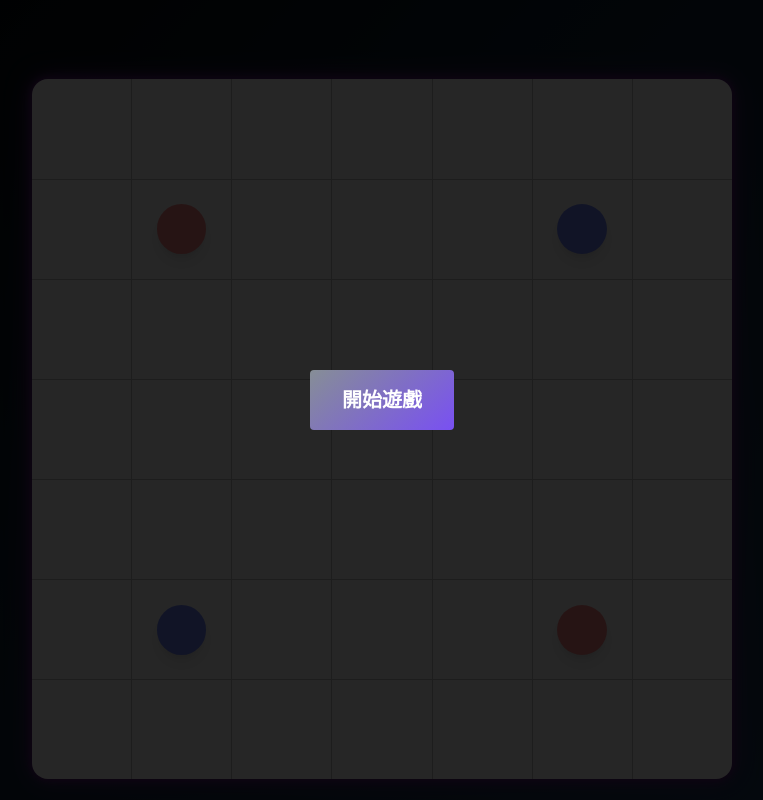
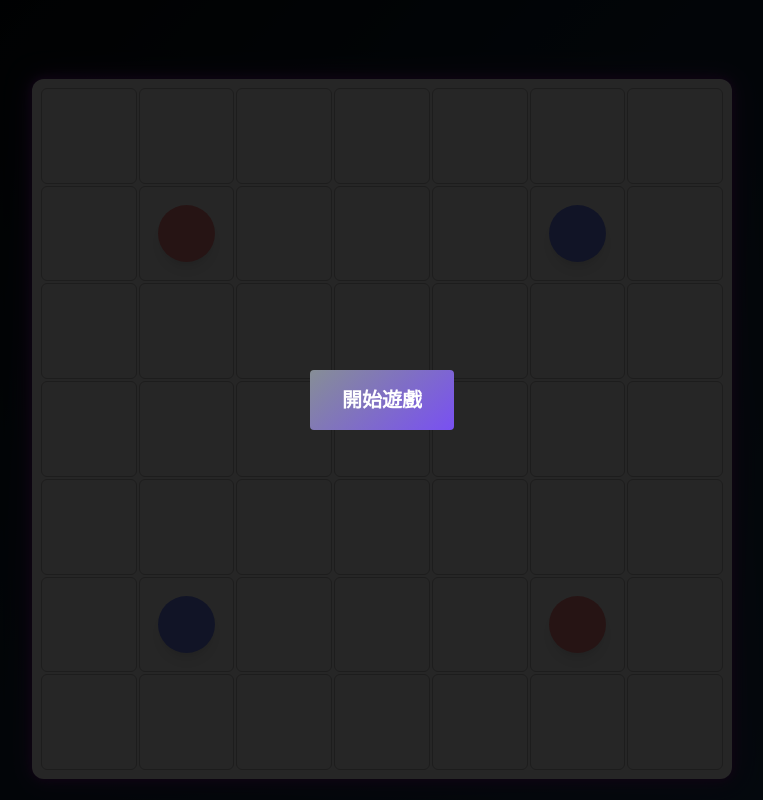
Before and after one commit to tdksr0505/wall-go, a React (Vite) app: page / in a window 1280 px wide. Shown: the whole page, without its empty margins (258-1021 px from the left). Built offline with nearby package versions, Linux system fonts and the light colour scheme.

Commit message:
style: improve board UI

```diff
--- a/src/components/Board.tsx
+++ b/src/components/Board.tsx
@@ -18,7 +18,7 @@ export default function Board() {
 
   return (
     <>
-      <div className="w-full max-w-[700px] mx-auto bg-white rounded-2xl  shadow-[0_0_6px_#5b1e78,0_0_12px_#5b1e78,0_0_24px_#5b1e78]">
+      <div className="w-full max-w-[700px] mx-auto bg-white rounded-xl p-2  shadow-[0_0_6px_#5b1e78,0_0_12px_#5b1e78,0_0_24px_#5b1e78]">
         {board.map((row, index) => {
           return (
             <div key={index} className="flex w-full justify-center">
@@ -26,6 +26,7 @@ export default function Board() {
                 const stone = el.stone
                 const isHighlight = highlightPositions.some((pos) => pos.x === el.position.x && pos.y === el.position.y)
                 return (
+                  <div className="p-[1px] flex-1 aspect-square">
                     <Cell
                       cellData={el}
                       key={`${el.position.x}-${el.position.y}`}
@@ -35,6 +36,7 @@ export default function Board() {
                     >
                       {stone && <Stone player={stone.player} />}
                     </Cell>
+                  </div>
                 )
               })}
             </div>
--- a/src/components/Cell.tsx
+++ b/src/components/Cell.tsx
@@ -15,16 +15,16 @@ const getWallColor = (player: Player) => {
   return player === Players.Blue ? 'var(--blue)' : 'var(--red)'
 }
 const wallDirections: Array<{ key: Direction; className: string }> = [
-  { key: 'top', className: 'rounded-full top-[-3px] left-[5px] w-[calc(100%_-_10px)] h-[5px]' },
-  { key: 'bottom', className: 'rounded-full bottom-[-3px] left-[5px] w-[calc(100%_-_10px)] h-[5px]' },
-  { key: 'left', className: 'rounded-full top-[5px] left-[-3px] w-[5px] h-[calc(100%_-_10px)]' },
-  { key: 'right', className: 'rounded-full top-[5px] right-[-3px] w-[5px] h-[calc(100%_-_10px)]' },
+  { key: 'top', className: 'rounded-full top-[-4px] left-[5px] w-[calc(100%_-_10px)] h-[5px]' },
+  { key: 'bottom', className: 'rounded-full bottom-[-4px] left-[5px] w-[calc(100%_-_10px)] h-[5px]' },
+  { key: 'left', className: 'rounded-full top-[5px] left-[-4px] w-[5px] h-[calc(100%_-_10px)]' },
+  { key: 'right', className: 'rounded-full top-[5px] right-[-4px] w-[5px] h-[calc(100%_-_10px)]' },
 ]
 export default function Cell({ children, cellData, currentPlayer, className, onCellClick, isHighlight }: CellProps) {
   return (
     <div
       className={cn(
-        'relative flex-1 aspect-square flex items-center justify-center cursor-pointer',
+        'relative w-full h-full flex items-center justify-center cursor-pointer rounded-md border border-[#c2c1c1]',
         {
           'bg-blue-100': isHighlight && currentPlayer === Players.Blue,
           'bg-red-100': isHighlight && currentPlayer === Players.Red,
@@ -35,10 +35,6 @@ export default function Cell({ children, cellData, currentPlayer, className, onC
         },
         className
       )}
-      style={{
-        borderTop: cellData.position.y === 0 ? '' : '1px solid #c2c1c1',
-        borderLeft: cellData.position.x === 0 ? '' : '1px solid #c2c1c1',
-      }}
       onClick={onCellClick}
     >
       {children}
--- a/src/components/Stone.tsx
+++ b/src/components/Stone.tsx
@@ -4,5 +4,5 @@ type StoneProps = {
   player: Player
 }
 export default function Stone({ player }: StoneProps) {
-  return <div className={`w-1/2 h-1/2  rounded-full shadow-lg ${player === Players.Blue ? 'bg-blue' : 'bg-red'}`} />
+  return <div className={`w-[60%] h-[60%]  rounded-full shadow-lg ${player === Players.Blue ? 'bg-blue' : 'bg-red'}`} />
 }
--- a/src/stores/gameStore.ts
+++ b/src/stores/gameStore.ts
@@ -181,7 +181,6 @@ export const useGameStore = create<GameState>()(
         const localVisited = new Set<string>()
         const positions: Position[] = []
         const touchingPlayers = new Set<Player>()
-        let isEnclosed = true
 
         while (queue.length > 0) {
           const pos = queue.pop()!
@@ -210,8 +209,6 @@ export const useGameStore = create<GameState>()(
 
         // 加入全局 visited
         localVisited.forEach((key) => visited.add(key))
-
-        if (!isEnclosed) return null
 
         let owner: Player | null = null
 
```
Lines whose indentation alone changed are shown as unchanged.
